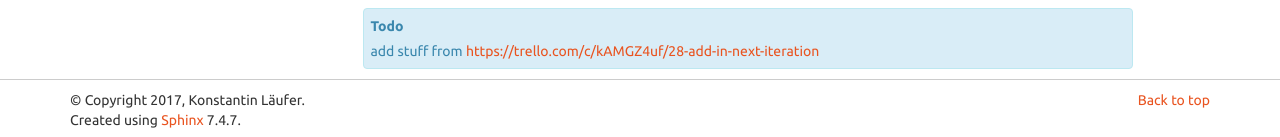
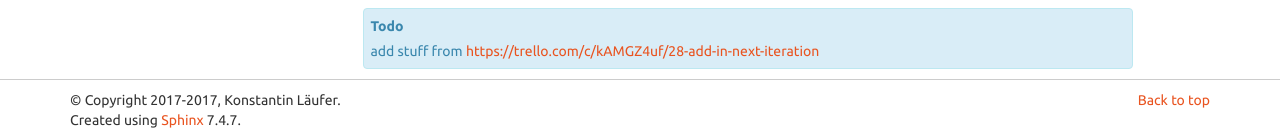
Before and after one commit to lucproglangcourse/lucproglangcourse.github.io, a Sphinx documentation site: the page built from source/index.rst, in a window 1280 px wide and 900 px high, scrolled down 1181 px. Shown: the part 760-897 px from the top of the window. Built offline with Sphinx 7.4.7, drawn with Linux system fonts in a browser that asks for light colours.

Commit message:
updated copyright year
Signed-off-by: Konstantin Läufer <klaeufer@gmail.com>

```diff
--- a/source/conf.py
+++ b/source/conf.py
@@ -45,7 +45,7 @@ master_doc = 'index'
 
 # General information about the project.
 project = u'Loyola University Chicago COMP 371/471 Lecture Notes'
-copyright = u'2017, Konstantin Läufer'
+copyright = u'2017-2017, Konstantin Läufer'
 
 # The version info for the project you're documenting, acts as replacement for
 # |version| and |release|, also used in various other places throughout the
```
